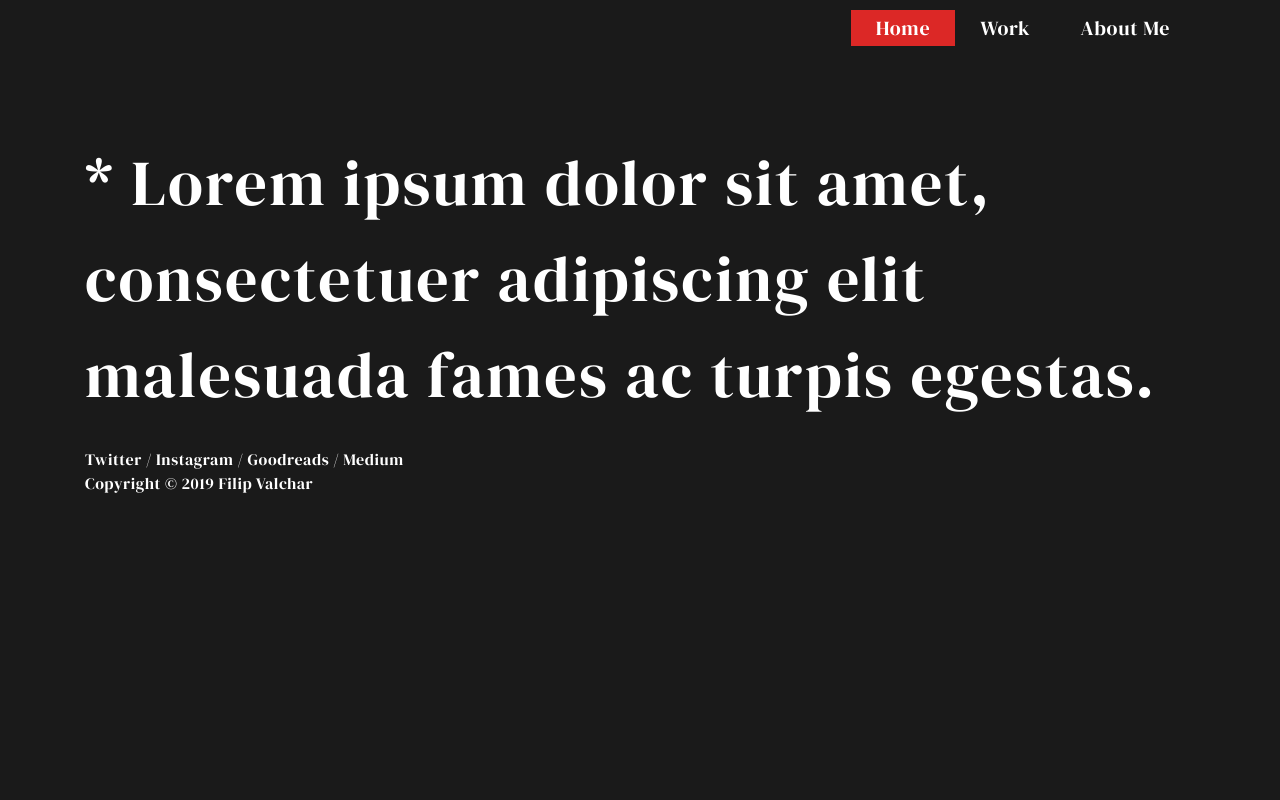
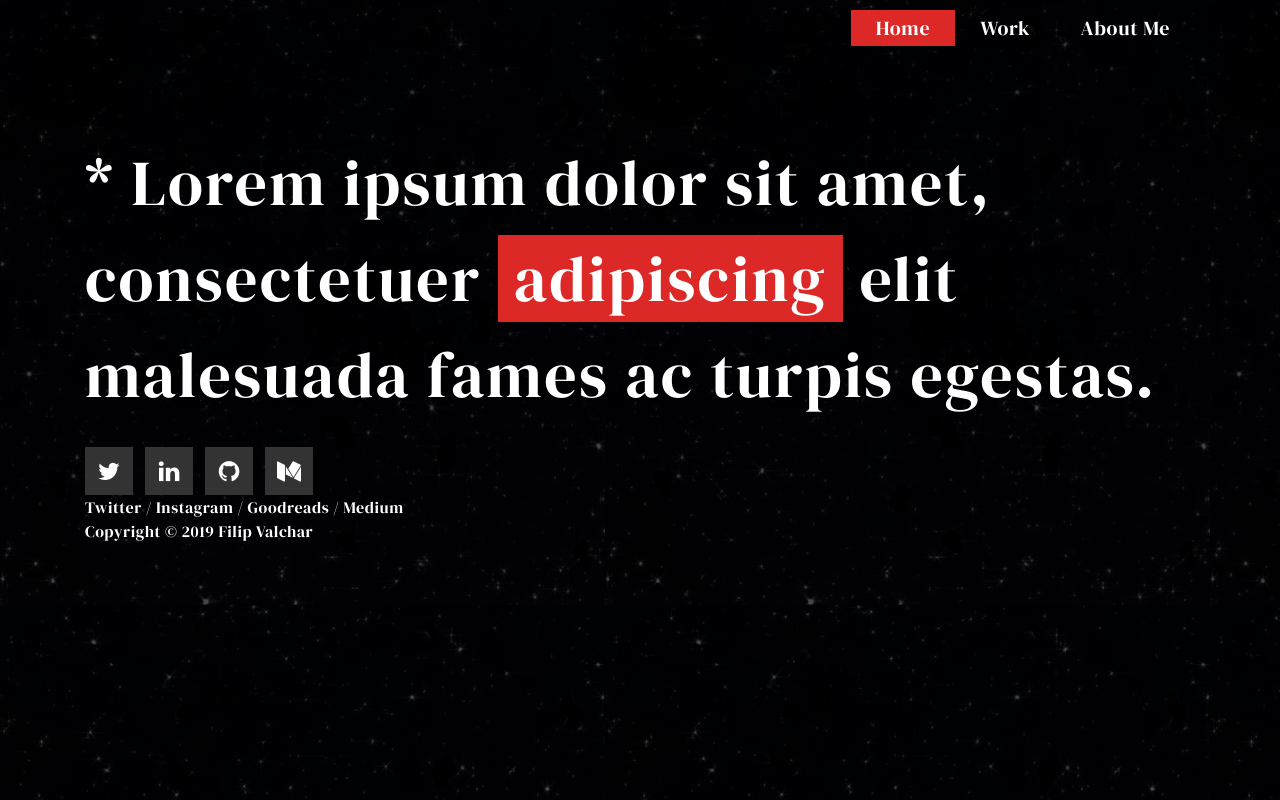
Before and after one commit to XuuRee/fival.cz, a React (Create React App) app in the folder fival/: page / in a window 1280 px wide. Built offline with nearby package versions, Linux system fonts and the light colour scheme.

Commit message:
icons for social media, marker, background image

```diff
--- a/fival/public/index.html
+++ b/fival/public/index.html
@@ -23,6 +23,7 @@
       Learn how to configure a non-root public URL by running `npm run build`.
     -->
     <link href="https://fonts.googleapis.com/css?family=DM+Serif+Display&display=swap" rel="stylesheet">
+    <link rel="stylesheet" href="https://cdnjs.cloudflare.com/ajax/libs/font-awesome/4.7.0/css/font-awesome.min.css">
     <title>React App</title>
   </head>
   <body>
--- a/fival/src/App.css
+++ b/fival/src/App.css
@@ -1,7 +1,12 @@
 .app {
 	height: 100vh;
 	color: white;
-	background-color: #1A1A1A;
+	background:
+		linear-gradient(
+			rgba(0, 0, 0, 0.80),
+			rgba(0, 0, 0, 0.70)
+		),
+		url(./Images/night_background.png) repeat;
 }
 
 .font {
@@ -47,6 +52,15 @@
 
 .transition {
 	animation: showTime 1s;
+}
+
+.marker {
+	background-color: #DC2826;
+	transition: ease-out 0.5s;
+}
+
+.marker:hover {
+	background-color: #DF3C3A;
 }
 
 .point1,.point2 {
--- a/fival/src/Components/Homepage.tsx
+++ b/fival/src/Components/Homepage.tsx
@@ -1,5 +1,6 @@
 import React from 'react'
 import '../Static/Homepage.css'
+import '../Static/SocialMedia.css'
 
 const Homepage: React.SFC = () => {
     return (
@@ -7,11 +8,15 @@ const Homepage: React.SFC = () => {
             <div className="indent font size-1">
                 * Lorem ipsum dolor sit amet,
                 <br />
-                consectetuer adipiscing elit
+                consectetuer <span className="marker">&nbsp;adipiscing&nbsp;</span> elit
                 <br />
                 malesuada fames ac turpis egestas.
             </div>
             <br />
+            <a href="https://twitter.com/FValch" className="fa fa-twitter" />
+            <a href="https://linkedin.com/in/filip-valchář" className="fa fa-linkedin" />
+            <a href="https://github.com/XuuRee" className="fa fa-github" />
+            <a href="https://www.medium.com/@FilipValchar" className="fa fa-medium" />
             <div className="font size-6">Twitter / Instagram / Goodreads / Medium</div>
             <div className="font size-6">Copyright © 2019 Filip Valchar</div>
         </div>
--- /dev/null
+++ b/fival/src/Static/SocialMedia.css
@@ -0,0 +1,50 @@
+.fa {
+	padding: 0.50em;
+	font-size: 1.50em;
+	width: 2.0em;
+	margin-right: 0.50em;
+  text-align: center;
+  text-decoration: none;
+	background: #333333;
+	transition: ease 0.5s;
+}
+
+.fa-twitter {
+	color: white;
+}
+
+.fa-twitter:hover {
+	color: white;
+	background: rgba(29, 161, 243, 0.75);
+	text-decoration: none;
+}
+
+.fa-linkedin {
+	color: white;
+}
+
+.fa-linkedin:hover {
+	color: white;
+	background: rgba(14, 115, 163, 0.75);
+	text-decoration: none;
+}
+
+.fa-github {
+	color: white;
+}
+
+.fa-github:hover {
+	color: white;
+	background: rgba(149, 38, 205, 0.75);
+	text-decoration: none;
+}
+
+.fa-medium {
+	color: white;
+}
+
+.fa-medium:hover {
+	color: black;
+	background: rgba(235, 235, 235, 0.75);
+	text-decoration: none;
+}
```
Also changed, not shown: fival/src/Static/Initial.css (+4 -4 lines), fival/src/Images/night_background.png (added).
